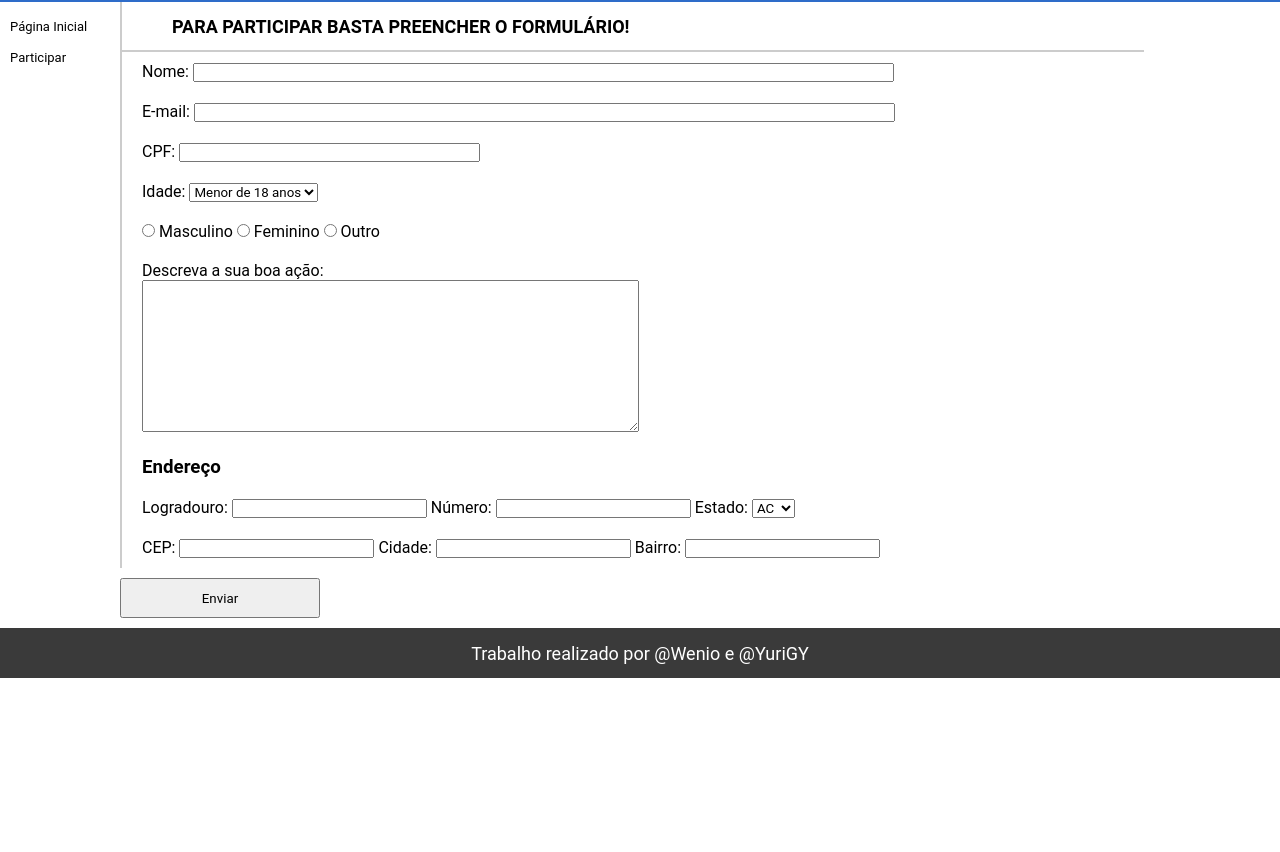
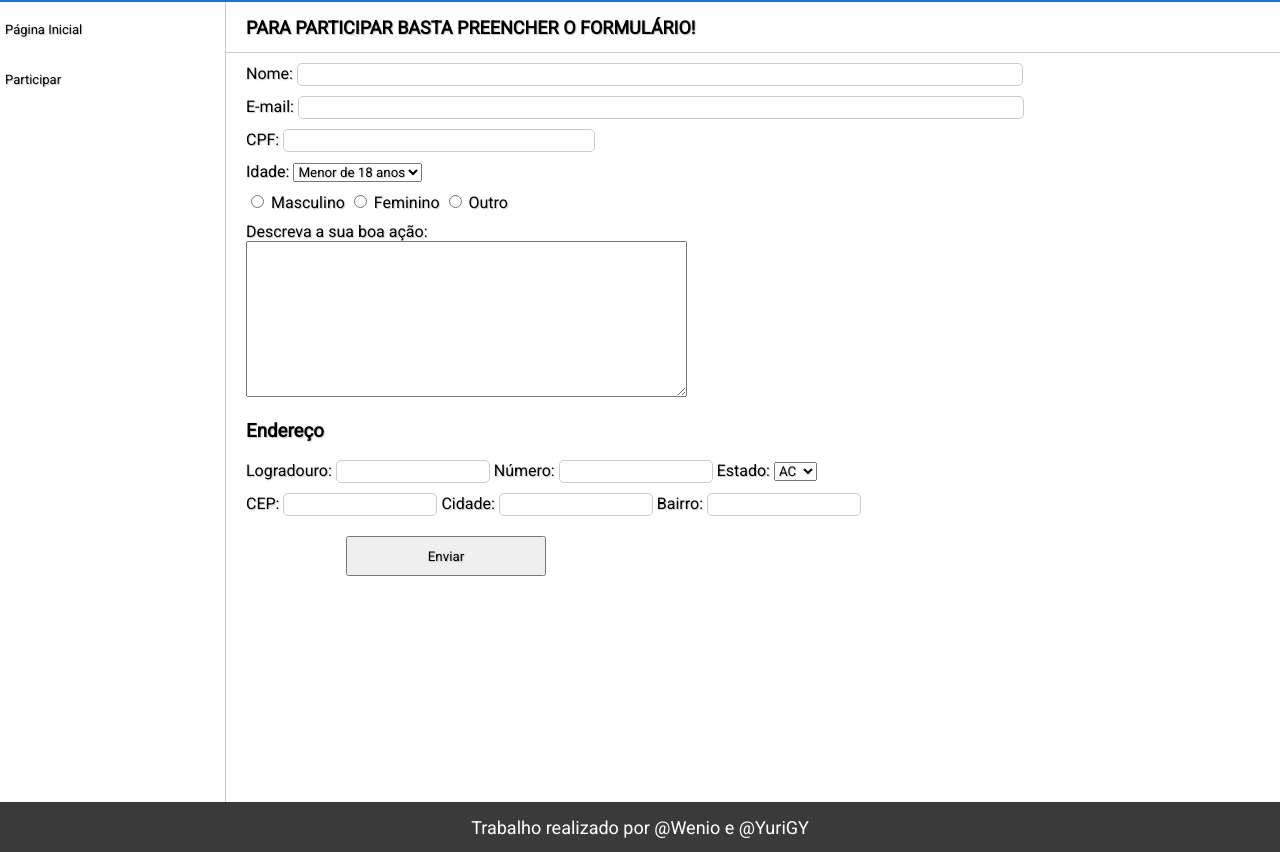
Before and after one commit to yuriGY/ODS-14, a plain HTML site: page form.html in a window 1280 px wide. Shown: the part 48-900 px from the top of the page. Before the commit the page ends 800 px from the top, so only its background shows below. Drawn offline with Linux system fonts and the light colour scheme.

Commit message:
structural changes

```diff
--- a/css/style.css
+++ b/css/style.css
@@ -1,16 +1,17 @@
 * {
-    padding: 0%;
-    margin: 0%;
-    box-sizing: border-box;
+    font-family: Roboto,'Times New Roman', serif;
+    color: #000;
+    text-shadow: 1px 1px 1px #55555554;
     text-decoration: none;
-    font-family: Roboto,'Times New Roman', serif;
 }
 
 body {
     display: flex;
+    flex-direction: column;
     flex-wrap: wrap;
+    margin: 0px;
+    background-color: #fff;
 }
-
 
 header {
     background-color: #2E6CC9;
@@ -19,7 +20,12 @@ header {
     display: flex;
 
     align-items: center;
+    font-family: "Lato", sans-serif;
+}
+
+header h1 {
     padding-left: 15px;
+    text-shadow: 2px 3px 4px #000;
 }
 
 header img {
@@ -33,50 +39,60 @@ header img {
     color: #fff;
 }
 
-
 nav {
-    padding: 0%;
-    margin: 0%;
-    height: 80px;
-    width: 120px;
+    height: 100px;
+    width: 38%;
+    max-width: 225px;
 
     display: flex;
     flex-direction: column;
     justify-content: space-evenly;
-    padding-left: 10px;
 }
 
 nav a {
+    display: flex;
+    align-items: center;
+    margin: 5px 5px 0px 0px;
+    padding-left: 5px;
+    height: 100%;
+
+    vertical-align:middle;
     font-size: small;
-    color: #000;
 }
 
 nav a:hover{
-    color: #ccc;
+    border-radius: 0px 10px 10px 0px;
+    background-color: #9EDDFF;
+    color: #fff;
+
+    transition: 0.3s;
 }
 
-
-section {
-    padding: 0%;
-    margin: 0%;
-    border-left: 3px solid #ccc;
+.content-context {
+    min-height: 100vh;
+    width: 100%;
+    border-left: 1px solid #ccc;
     padding-left: 0px;
-    width: 80%;
     min-width: 400px;
 }
 
 .title-content {
     display: flex;
-    border-bottom: 2px solid #ccc;
+    border-bottom: 1px solid #ccc;
     height: 50px;
     width: 100%;
     font-size: 12px;
+    align-items: center;
+}
 
-    align-items: center;
+.title-content h2 {
     padding-left: 20px;
 }
 
 .box-content {
+    display: flex;
+    flex-direction: column;
+    flex-wrap: wrap;
     padding: 10px 0px 0px 30px;
     align-content: space-evenly;
 }
@@ -90,17 +106,14 @@ footer {
     background-color: #3A3A3A;
     height: 50px;
     width: 100%;
-    align-self: flex-end;
 
     display: flex;
-    flex-direction: row;
     align-items: center;
     justify-content: center;
 
     font-size: 18px;
+}
+
+footer p, footer a {
     color: #fff;
 }
-
-footer a{
-    color: #fff;
-}
--- a/css/styleForm.css
+++ b/css/styleForm.css
@@ -1,27 +1,13 @@
-#form {
-    display: flex;
-    flex-wrap: wrap;
-    border-left: 2px solid #ccc;
-    width: 80%;
+.input-box {
+    margin: 10px 0px 10px 20px;
 }
 
-#title-div {
-    display: flex;
-    border-bottom: 2px solid #ccc;
-    height: 50px;
-    width: 100%;
-    font-size: 12px;
-
-    align-items: center;
-    padding-left: 50px;
+.input-box input {
+    border: 1px solid #ccc;
+    border-radius: 5px;
+    padding-inline: 0px;
+    padding-block: 3px;
 }
-
-.input-box {
-    width: 100%;
-    margin: 10px 0px 10px 20px;
-
-}
-
 #name {
     width: 70%;
 }
--- a/form.html
+++ b/form.html
@@ -5,6 +5,8 @@
       <meta name="viewport" content="width=device-width, initial-scale=1.0">
       <link rel="stylesheet" href="css/style.css">
       <link rel="stylesheet" href="css/styleForm.css">
+      <link rel="stylesheet" href="https://fonts.googleapis.com/css?family=Lato">
+      <link rel="stylesheet" href="https://fonts.googleapis.com/css?family=Roboto">
       <title>Maré de Sorte - Formulário</title>
   </head>
   <body>
@@ -12,12 +14,13 @@
         <h1 id="header-title">MARÉ DE SORTE</h1>
         <img src="figs/wtr.png" alt="logo" width="10" height="12">
       </header>
+      <div style="display: flex; flex-direction: row;">
         <nav>
           <a href="index.html" title="Página Inicial" class="nav-links">Página Inicial</a>
           <a href="#" title="Participar" class="nav-links">Participar</a>
         </nav>
-      <form action="#" method="post" id="form">
-        <div id="title-div">
+        <form action="#" method="post" id="form" class="content-context">
+          <div class="title-content">
             <h2>PARA PARTICIPAR BASTA PREENCHER O FORMULÁRIO!</h2>
           </div>
 
@@ -132,10 +135,9 @@
             <label for="neighborhood">Bairro:</label>
             <input type="text" id="neighborhood" class="text-field" name="neighborhood"/>
           </div>
+          <button type="submit" form="form" value="Enviar">Enviar</button>
         </form>
-
-      <button type="submit" form="form" value="Enviar">Enviar</button>
-
+      </div>
       <footer>
         <p id="footer-text">
           Trabalho realizado por
```
Also changed, not shown: index.html (+5 -1 lines). Lines whose indentation alone changed are shown as unchanged.
